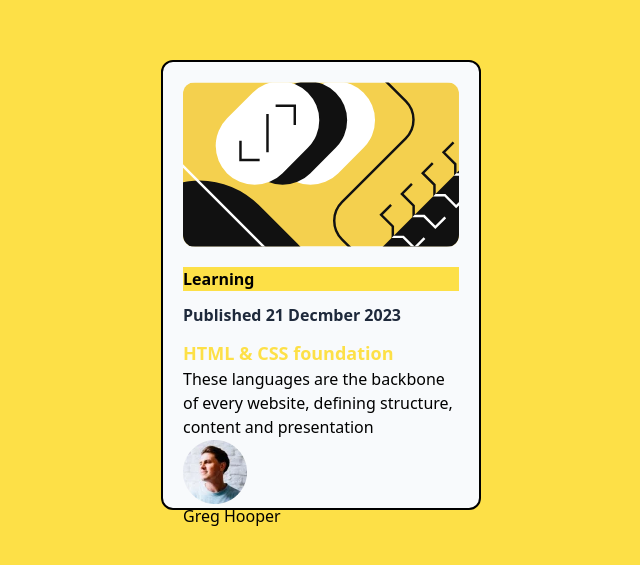
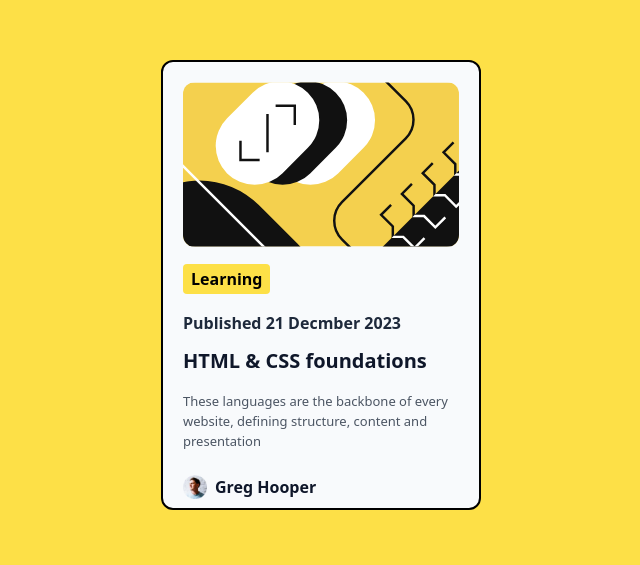
Before and after one commit to lanamae/Blog-card-tailwind, a website: page src/card.html in a window 1280 px wide. Shown: the part 115-680 px from the top of the page, without its empty margins (319-959 px from the left). Drawn offline with Linux system fonts and the light colour scheme.

Commit message:
Modify the output.css and card.html

```diff
--- a/src/card.html
+++ b/src/card.html
@@ -10,18 +10,22 @@
     <div class="main w-full h-[100vh] bg-yellow-300 flex justify-center items-center">
 
 
-        <div class="card flex flex-col bg-slate-50 rounded-xl w-80 h-[450px] border-2 border-black p-5">
+        <div class="card flex flex-col bg-slate-50 rounded-xl w-80 h-[450px] border-2 border-black p-5 shadow-black">
 
             <img class="rounded-xl mb-5" src="./img/illustration-article.svg" alt="illustration">
 
-            <span class="bg-yellow-300 font-bold mb-3">Learning</span>
+            <span class=" mb-5">
+                <span class="bg-yellow-300 font-bold px-2 py-1 rounded">Learning</span>
+            </span>
+
+
             <p class="published-date text-slate-800 font-semibold mb-3">Published 21 Decmber 2023</p>
-            <p class="title text-yellow font-bold text-lg text-yellow-300">HTML & CSS foundation</p>
-            <p class="description text-slate-600]">These languages are the backbone of every website, defining structure, content and presentation</p>
+            <p class="title text-yellow font-bold text-xl text-slate-900 mb-4">HTML & CSS foundations</p>
+            <p class="text-gray-600 text-[13px] mb-6 leading-5">These languages are the backbone of every website, defining structure, content and presentation</p>
 
-            <div class="author">
-                <img src="./img/image-avatar.webp" alt="avatar" class="avatar">
-                <p class="name">Greg Hooper</p>
+            <div class="author flex justify-start items-center gap-2">
+                <img class="avatar w-6 h-6 " src="./img/image-avatar.webp" alt="avatar" >
+                <p class="name text-slate-900 font-bold">Greg Hooper</p>
             </div>
 
 
```
Also changed, not shown: dist/output.css.
